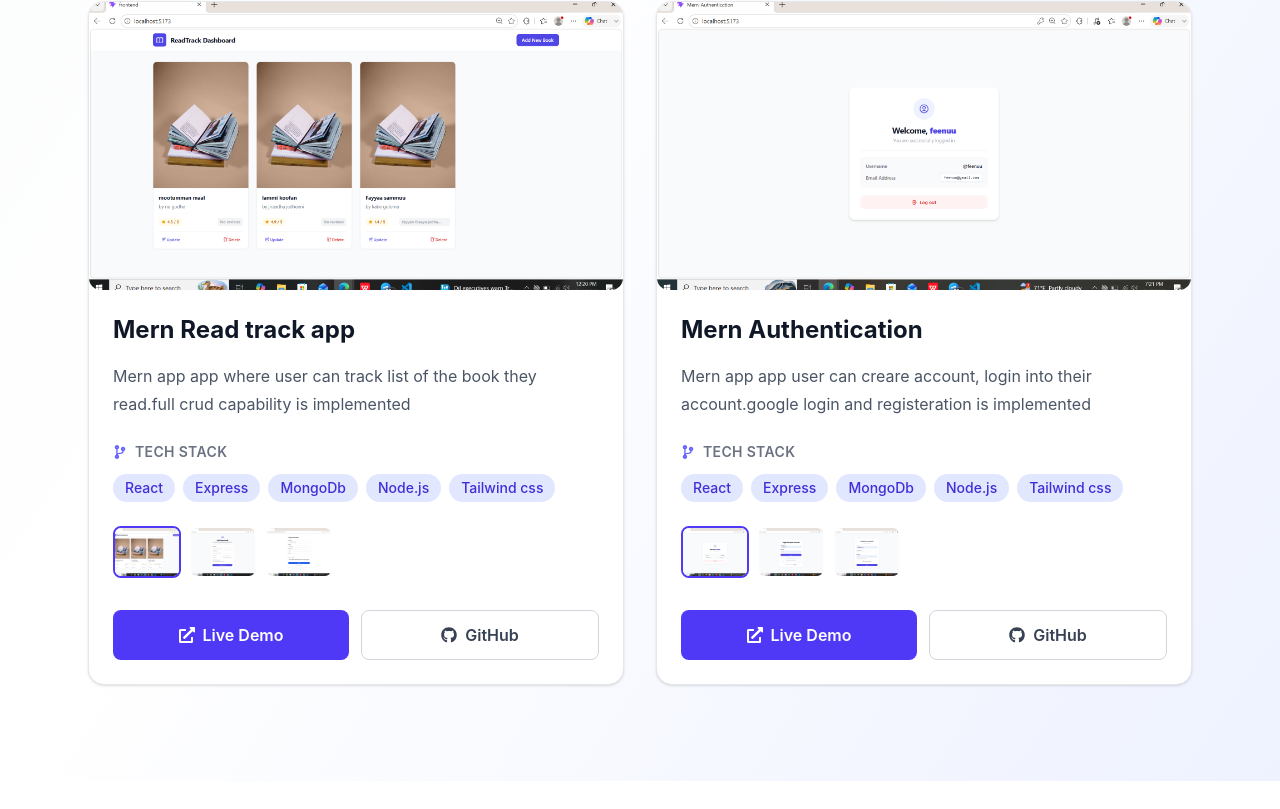
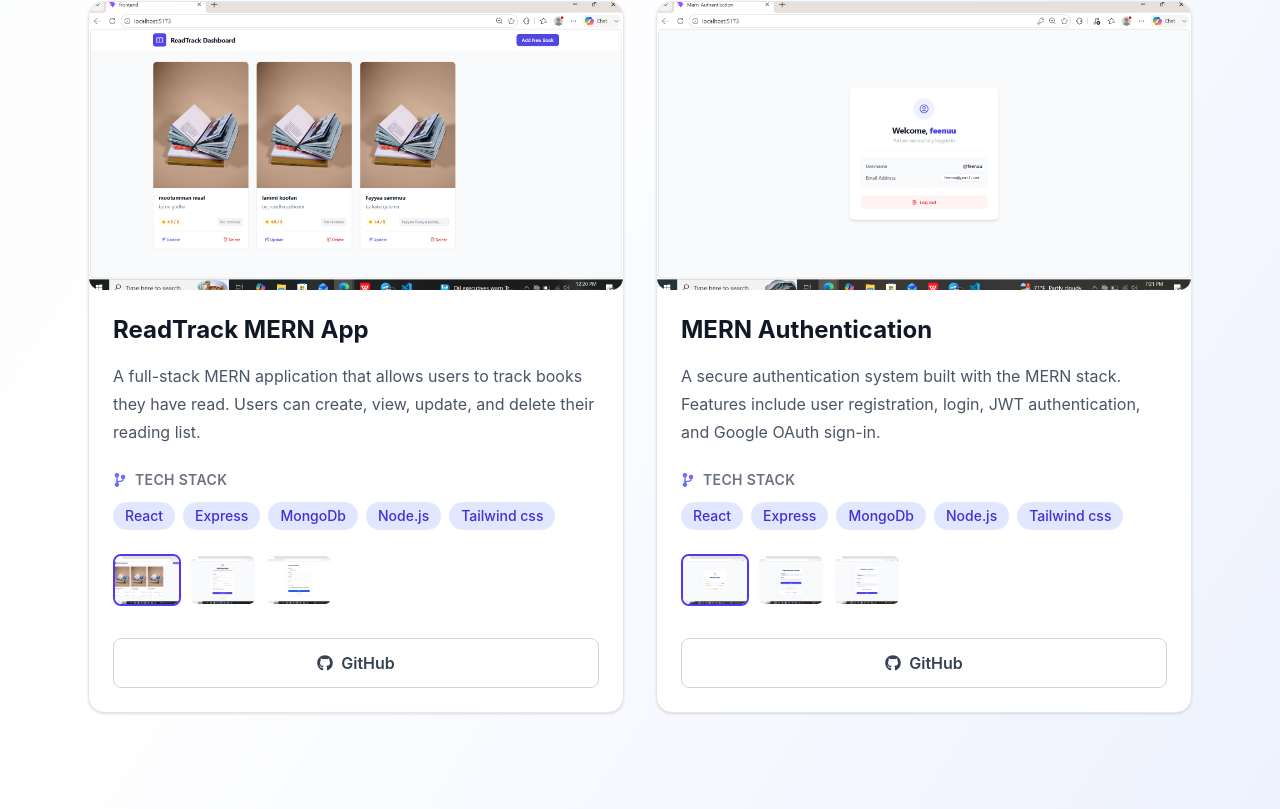
Before and after one commit to injifann/kabe_gutema_new, a React (Vite) app in the folder portifolio/: page / in a window 1280 px wide. Shown: the part 1171-1980 px from the top of the page. Before the commit the page ends 1952 px from the top, so only its background shows below. Built offline with nearby package versions, Linux system fonts and the light colour scheme.

Commit message:
updated project with real links and good grammar usage

```diff
--- a/portifolio/src/data/projects.js
+++ b/portifolio/src/data/projects.js
@@ -7,21 +7,21 @@ import pro2image3 from '../assets/images/Register.png'
 
 
 export const projects = [
-    {   id:"1",
-        title:"Mern Read track app ",
-        description:"Mern app app where user can track list of the book they read.full crud capability is implemented",
+    {   id:1,
+        title: "ReadTrack MERN App",
+        description:"A full-stack MERN application that allows users to track books they have read. Users can create, view, update, and delete their reading list.",
         images:[pro1image1,pro1image2,pro1image3],
         techStack:["React","Express","MongoDb","Node.js","Tailwind css"],
-        liveurl:"https://github.com",
-        githublink:"https://github.com"
+        liveurl:"",
+        githublink:"https://github.com/injifann/readtrack-mernapp"
     },
 
-        {   id:"2",
-        title:"Mern Authentication ",
-        description:"Mern app app user can creare account, login into their account.google login and registeration is implemented",
+        {id:2,
+        title: "MERN Authentication",
+        description:"A secure authentication system built with the MERN stack. Features include user registration, login, JWT authentication, and Google OAuth sign-in.",
         images:[pro2image1,pro2image2,pro2image3],
         techStack:["React","Express","MongoDb","Node.js","Tailwind css"],
-        liveurl:"https://github.com",
-        githublink:"https://github.com"
+        liverl:"",
+        githublink:"https://github.com/injifann/authentication_mern"
     }
 ]
```
